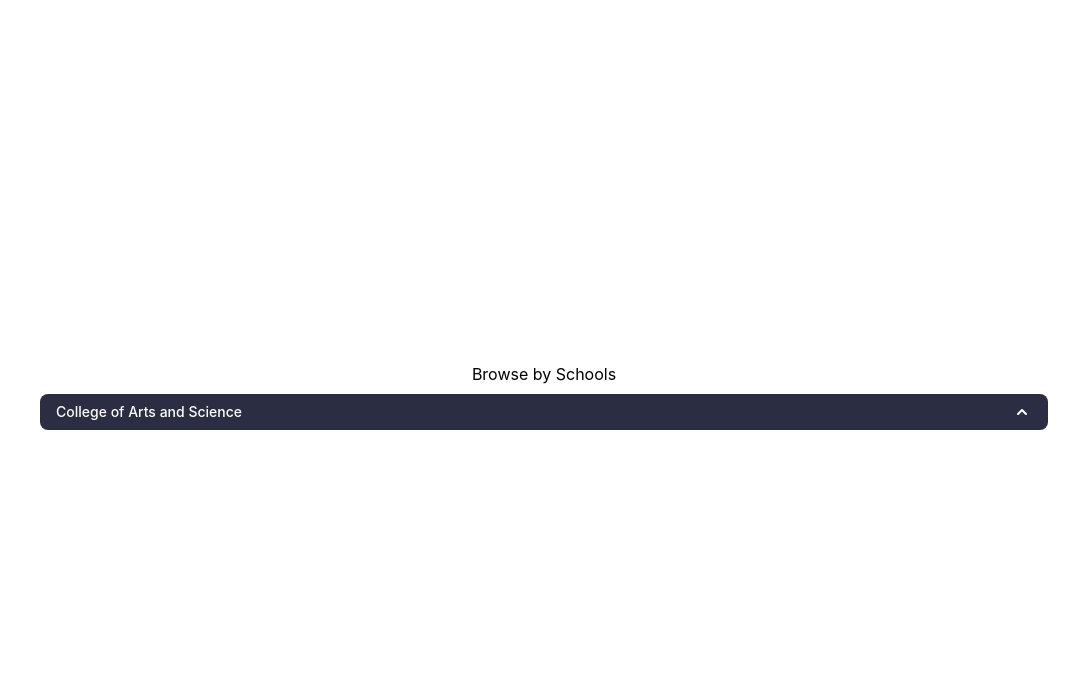
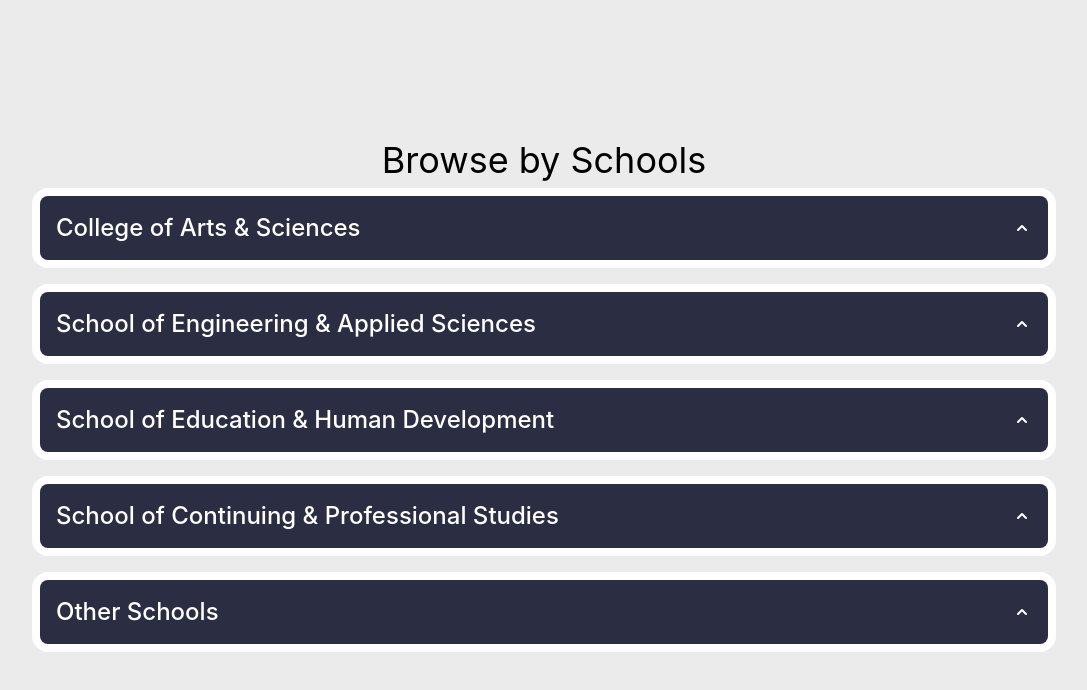
Before and after one commit to jnoowin/classes, a Next.js app: page / in a window 1280 px wide. Shown: the top 690 px of the page, without its empty margins (96-1183 px from the left). Built offline with nearby package versions, Linux system fonts and the light colour scheme.

Commit message:
added dropdowns for all uva schools and changed bg color

```diff
--- a/components/school.tsx
+++ b/components/school.tsx
@@ -14,10 +14,12 @@ interface DisclosureOpen {
 function School({ name, classes }: SchoolProps) {
   const schoolRenderProp = ({ open = true }: DisclosureOpen) => (
     <>
-      <Disclosure.Button className="flex justify-between w-full px-4 py-2 text-sm font-medium text-left text-white bg-space-cadet rounded-lg hover:bg-purple-200 focus:outline-none focus-visible:ring focus-visible:ring-purple-500">
-        <span>{name}</span>
+      <Disclosure.Button className="flex justify-between w-full px-4 py-4 text-sm font-medium text-left text-white bg-space-cadet rounded-lg hover:bg-poop">
+        <span className="text-2xl">{name}</span>
         <ChevronUpIcon
-          className={`${open ? "transform rotate-180" : ""} w-5 h-5 text-white`}
+          className={`${
+            open ? "transform rotate-180" : ""
+          } w-5 h-5 text-white self-center`}
         />
       </Disclosure.Button>
       <Disclosure.Panel className="px-4 pt-4 pb-2 text-sm text-gray-500">
@@ -28,7 +30,7 @@ function School({ name, classes }: SchoolProps) {
   );
 
   return (
-    <div className="w-full md:max-w-5xl p-2 mx-auto bg-white rounded-2xl">
+    <div className="w-full md:max-w-5xl p-2 mx-auto bg-white rounded-2xl my-2">
       <Disclosure>{schoolRenderProp}</Disclosure>
     </div>
   );
--- a/pages/index.tsx
+++ b/pages/index.tsx
@@ -2,13 +2,20 @@ import type { NextPage } from "next";
 import School from "../components/school";
 
 const Home: NextPage = () => {
+  const SCHOOLS: string[] = [
+    "College of Arts & Sciences",
+    "School of Engineering & Applied Sciences",
+    "School of Education & Human Development",
+    "School of Continuing & Professional Studies",
+    "Other Schools",
+  ];
+
   return (
-    <div
-      className="bg-isabelline
-     h-screen w-screen flex flex-col items-center justify-center"
-    >
-      <h1>Browse by Schools</h1>
-      <School name="College of Arts and Science" classes={["a"]} />
+    <div className="bg-poop h-screen w-screen flex flex-col items-center justify-center">
+      <h1 className="text-4xl">Browse by Schools</h1>
+      {SCHOOLS.map((school) => (
+        <School name={school} classes={[]} />
+      ))}
     </div>
   );
 };
--- a/tailwind.config.js
+++ b/tailwind.config.js
@@ -11,6 +11,7 @@ module.exports = {
         bone: "#e6dfd5",
         rajah: "#ffad69",
         "dark-orange": "#f58f29",
+        poop: "#ebebeb",
       },
     },
   },
```
Also changed, not shown: 1 other file (tests, documents, lock files or other folders).
